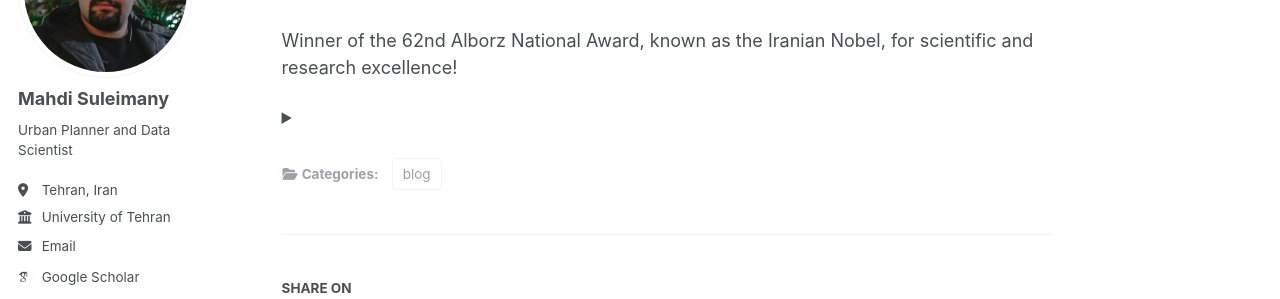
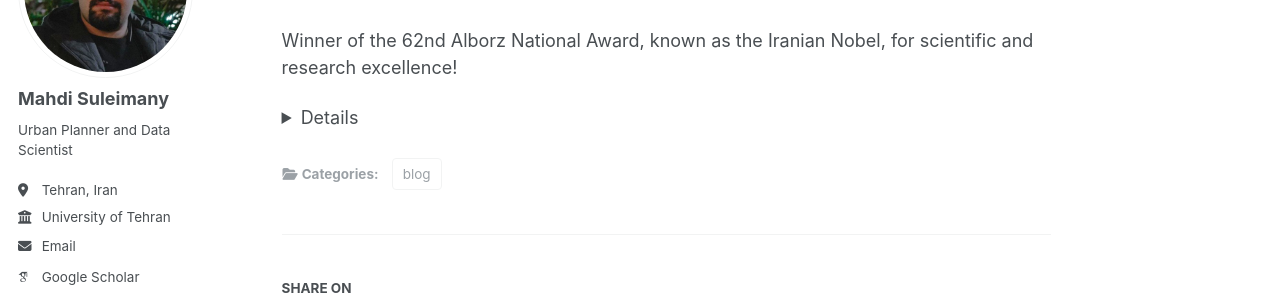
Before and after one commit to mo-soleimani/mo-soleimani.github.io, a Jekyll site: the page built from _posts/2024-05-01-alborz.md, in a window 1280 px wide. Shown: the part 196-495 px from the top of the page. Built offline with Jekyll 4.4.1, drawn with Linux system fonts in a browser that asks for light colours; some web fonts are replaced.

Commit message:
Update 2024-05-01-alborz.md

```diff
--- a/_posts/2024-05-01-alborz.md
+++ b/_posts/2024-05-01-alborz.md
@@ -8,7 +8,6 @@ layout: single
 Winner of the 62nd Alborz National Award, known as the Iranian Nobel, for scientific and research excellence!
 
 <details>
-<summary><strong></strong></summary>
 
 I am so delighted and grateful to announce that this year, I won the Alborz Scientific National Award, on its 62nd anniversary, due to my efforts and research in the urban planning field focusing on the improvement of the cities' quality of life. The Alborz Prize, also known as the Iranian Nobel, has been supported by the donation of HosseinAli Alborz for more than six decades and is the most prestigious non-governmental scientific award in Iran. Ultimately, I wholeheartedly thank all my professors at the University of Tehran and Art University of Isfahan for their unwavering support.
 
```
